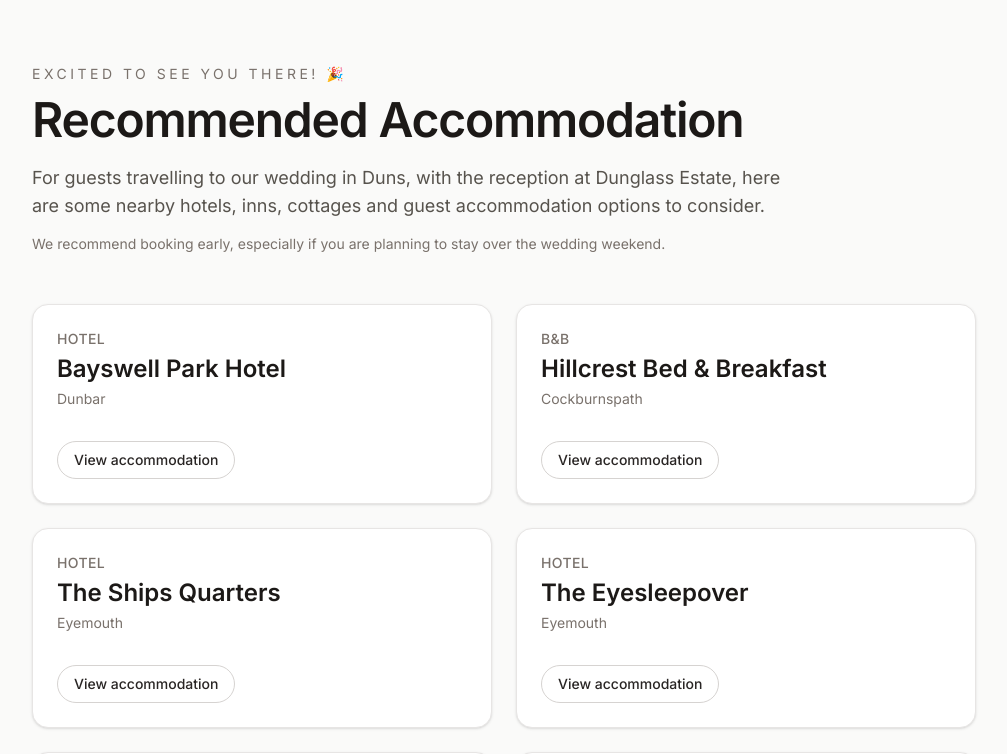
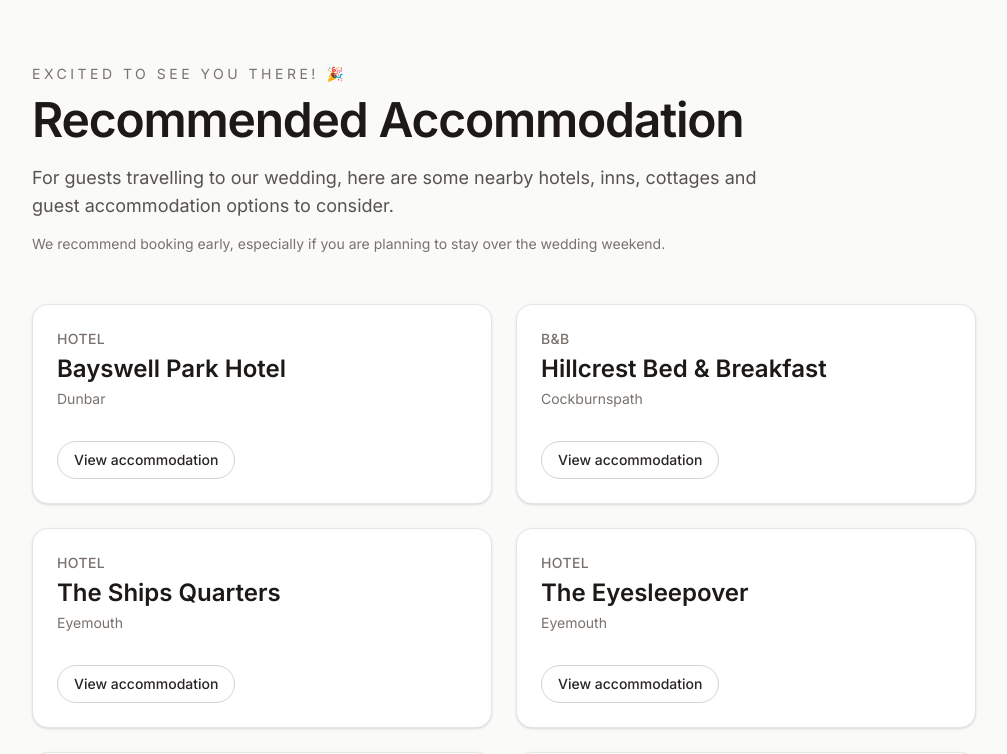
Before and after one commit to WilyBox/evite, a Next.js app: page /accommodation in a window 1280 px wide. Shown: the top 754 px of the page, without its empty margins (136-1143 px from the left). Built offline with nearby package versions, Linux system fonts and the light colour scheme; a web font is replaced by a local one.

Commit message:
updated accomodation section text

```diff
--- a/app/accommodation/page.tsx
+++ b/app/accommodation/page.tsx
@@ -87,8 +87,7 @@ export default function AccommodationPage() {
             Recommended Accommodation
           </h1>
           <p className="mt-5 text-base leading-7 text-stone-600 sm:text-lg">
-            For guests travelling to our wedding in Duns, with the reception at
-            Dunglass Estate, here are some nearby hotels, inns, cottages and
+            For guests travelling to our wedding, here are some nearby hotels, inns, cottages and
             guest accommodation options to consider.
           </p>
           <p className="mt-3 text-sm leading-6 text-stone-500">
```
